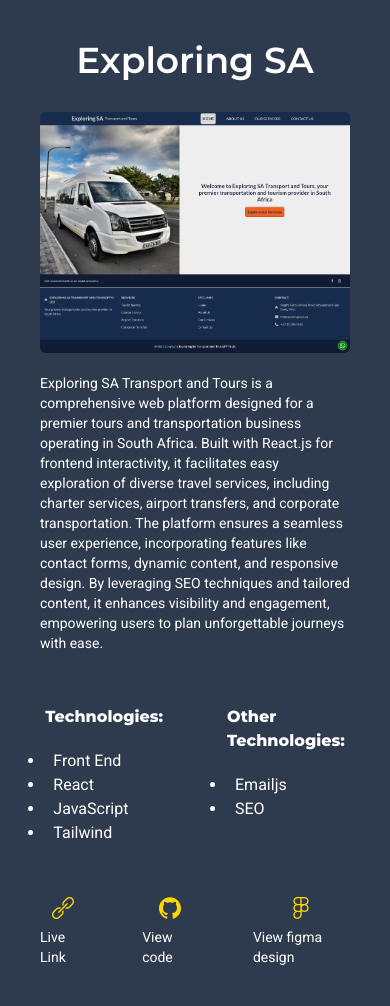
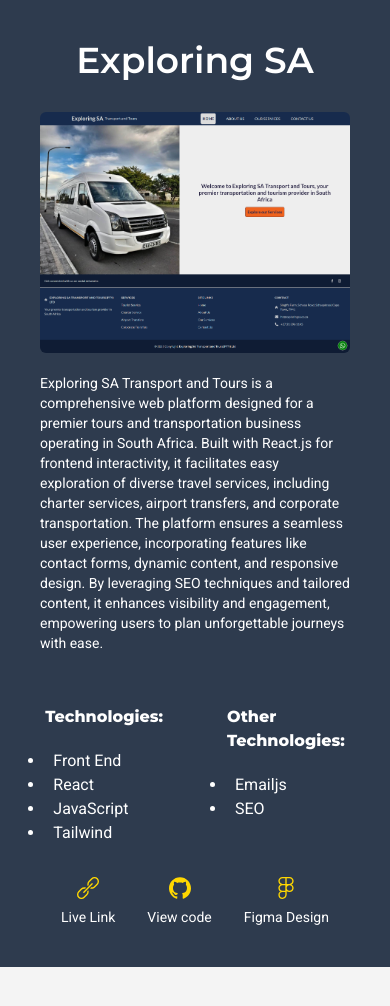
Before and after one commit to Riyaazct/myPortfolio, a React (Vite) app: page /project02 in a window 390 px wide. After the commit the page ends 967 px from the top, so only its background shows below. Built offline with nearby package versions, Linux system fonts and the light colour scheme.

Commit message:
adjust css to accommodate for figma link addition in mobile view

```diff
--- a/src/pages/projects/ProjectPage.jsx
+++ b/src/pages/projects/ProjectPage.jsx
@@ -64,7 +64,11 @@
         {/* Display links to the live project and GitHub repository */}
         <div
           className={
-            !githubLink ? "gap-0" : "flex mt-5 text-white gap-14"
+            !githubLink
+              ? "gap-0"
+              : figmaLink
+              ? "gap-8 flex"
+              : "flex mt-5 text-white gap-14"
           }
         >
           <a href={liveLink} target="_blank" rel="noreferrer">
@@ -95,7 +99,7 @@
                   color="#FFD700"
                 />
                 <p className="pt-2 text-sm md:text-lg">
-                  View figma design
+                  Figma Design
                 </p>
               </div>
             ) : null}
```
